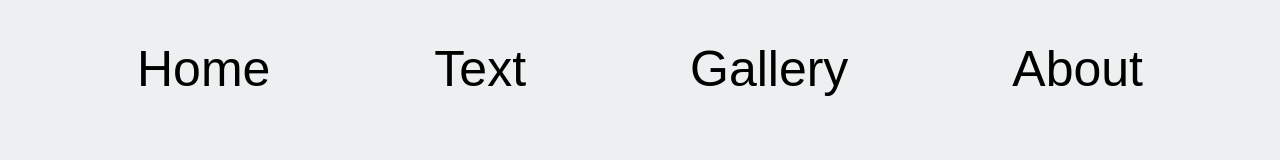
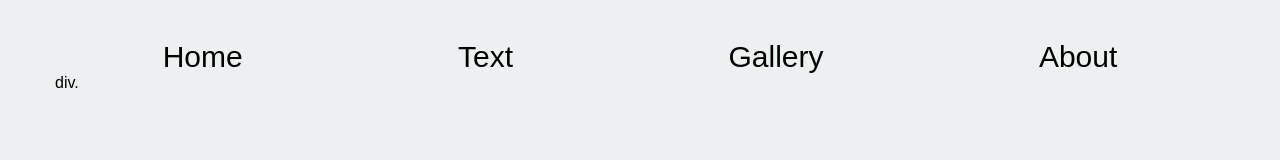
Before and after one commit to solarstation/solarstation.github.io, a plain HTML site: page index.htm in a window 1280 px wide. Drawn offline with Linux system fonts and the light colour scheme; a web font is replaced by a local one.

Commit message:
Add files via upload

```diff
--- a/css/adaptive.css
+++ b/css/adaptive.css
@@ -1,9 +1,6 @@
 @media (min-width: 768px) {
 	.wrap-site {
     	width: 750px;
-	}
-	.site-header a {
-		font-size: 30px;
 	}
 }
 
@@ -11,16 +8,10 @@
   	.wrap-site {
     	width: 970px;
   	}
- 	.site-header a {
-		font-size: 40px;
-	}
 }
 
 @media (min-width: 1200px) {
 	.wrap-site {
     	width: 1170px;
   	}
- 	.site-header a {
-		font-size: 50px;
-	}
 }
--- a/css/styles.css
+++ b/css/styles.css
@@ -15,6 +15,7 @@ body {
 
 .site-header a {
 	color: black;
+	font-size: 30px;
 }
 
 .site-header a:hover {
--- a/index.htm
+++ b/index.htm
@@ -23,6 +23,8 @@
 				<a href="#">About</a>
 			</div>
 
+			div.
+
 			<div class="site-content">
 
 			</div>
```
